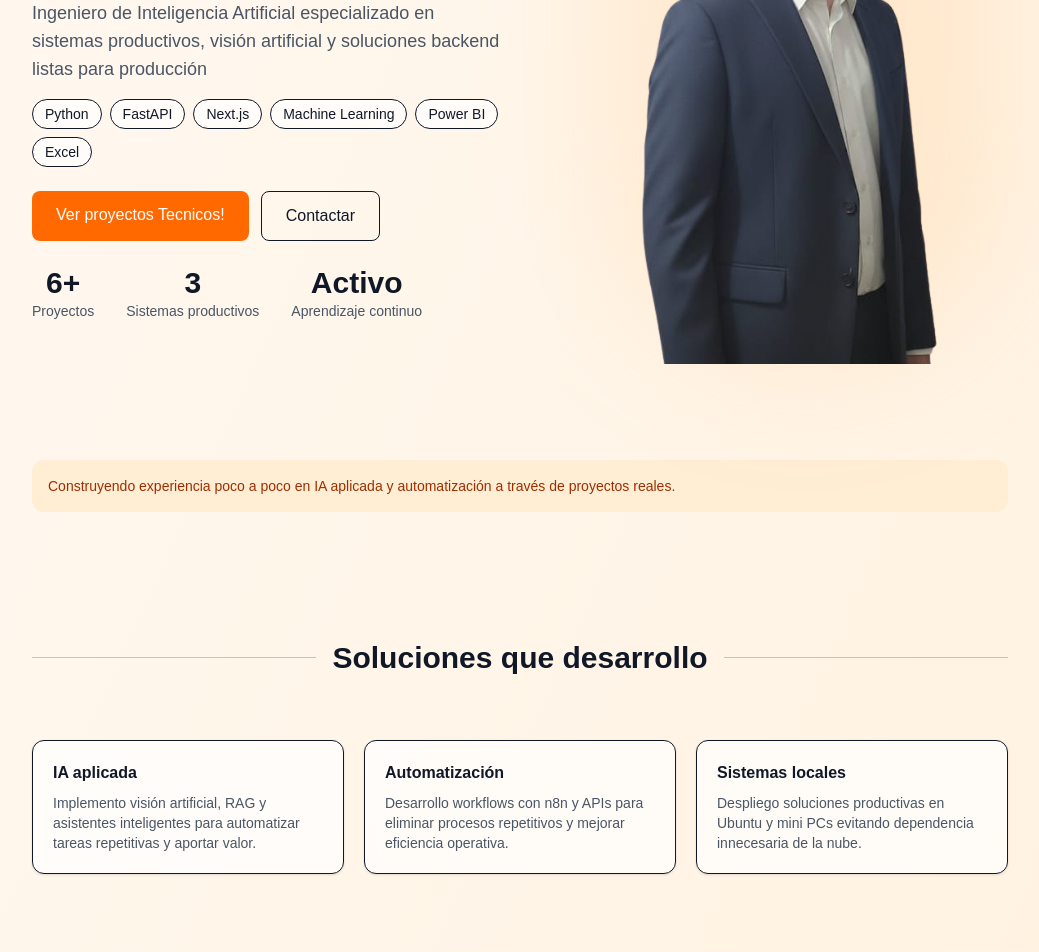
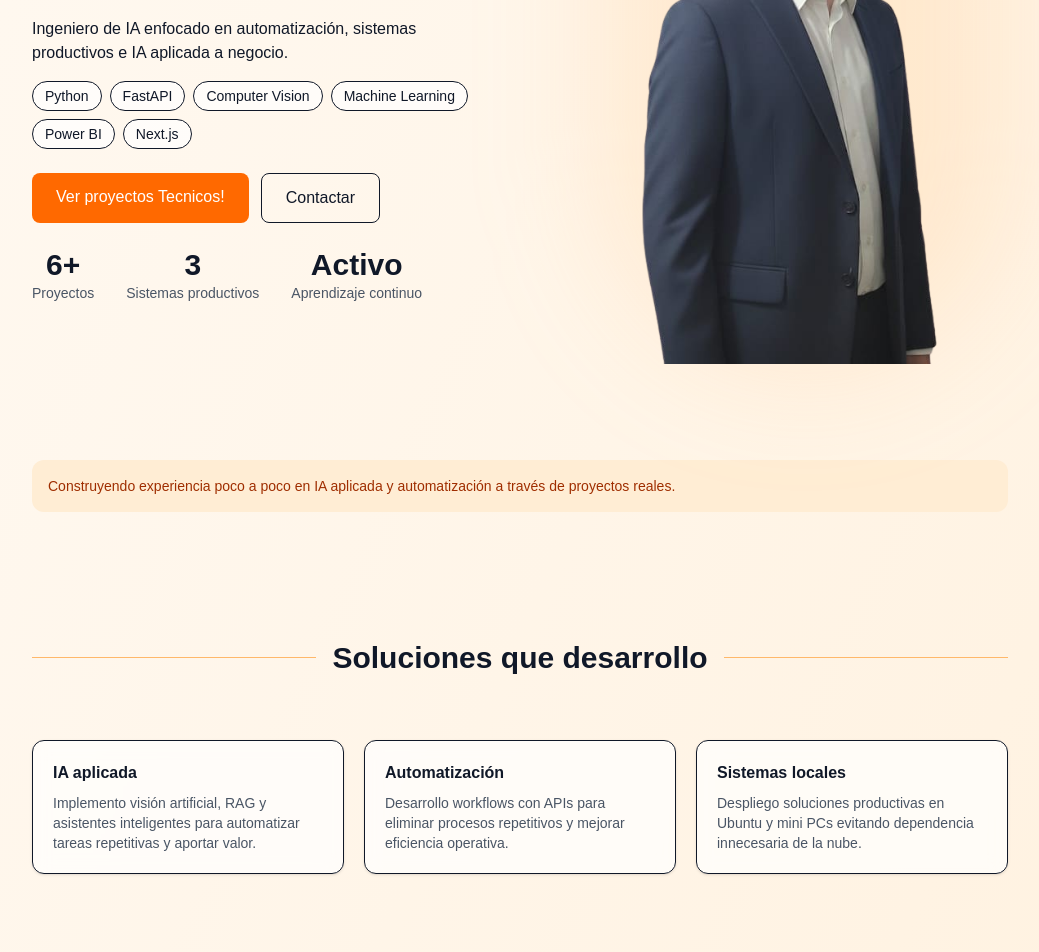
Before and after one commit to Jaume92/jaumerrm_web, a Next.js app: page / in a window 1280 px wide. Shown: the part 520-1472 px from the top of the page, without its empty margins (120-1159 px from the left). Built offline with nearby package versions, Linux system fonts and the light colour scheme.

Commit message:
animacion

```diff
--- a/app/page.tsx
+++ b/app/page.tsx
@@ -1,5 +1,7 @@
 "use client";
 
+import Reveal from "@/components/Reveal";
+import { motion } from "framer-motion";
 import Link from "next/link";
 import { useState } from "react";
 
@@ -39,7 +41,7 @@ export default function Home() {
 
 
               <Link href="/projects" onClick={() => setMenuOpen(false)} className="block px-3 py-2 rounded-lg hover:bg-orange-100">
-                Proyectos
+                Proyectos tecnicos
               </Link>
 
               <Link href="/cv" onClick={() => setMenuOpen(false)} className="block px-3 py-2 rounded-lg hover:bg-orange-100">
@@ -75,24 +77,58 @@ export default function Home() {
           </span>
 
           <h1 className="text-2xl sm:text-4xl md:text-6xl font-bold leading-tight">
-            Desarrollo soluciones IA y backend
-            <span className="text-orange-500"> con enfoque práctico</span>
+            Soluciones de Inteligencia Artificial para negocio y automatización.
+            <span className="text-orange-500"> </span>
           </h1>
 
           <p className="mt-4 text-base md:text-lg text-gray-600 max-w-xl">
-            Ingeniero de Inteligencia Artificial especializado en sistemas productivos, visión artificial y soluciones backend listas para producción
+
           </p>
+           Ingeniero de IA enfocado en automatización, sistemas productivos e IA aplicada a negocio.
 
           {/* STACK */}
-          <div className="mt-4 flex flex-wrap gap-2 text-xs md:text-sm">
-            <span className="px-3 py-1 rounded-full bg-white/70 border">Python</span>
-            <span className="px-3 py-1 rounded-full bg-white/70 border">FastAPI</span>
-            <span className="px-3 py-1 rounded-full bg-white/70 border">Next.js</span>
-            <span className="px-3 py-1 rounded-full bg-white/70 border">Machine Learning</span>
-            <span className="px-3 py-1 rounded-full bg-white/70 border">Power BI</span>
-            <span className="px-3 py-1 rounded-full bg-white/70 border">Excel</span>
-
-          </div>
+<motion.div
+  className="mt-4 flex flex-wrap gap-2 text-xs md:text-sm"
+  initial="hidden"
+  whileInView="show"
+  viewport={{ once: true, amount: 0.10 }}
+  variants={{
+    hidden: {},
+    show: {
+      transition: {
+        staggerChildren: 1,
+      },
+    },
+  }}
+>
+  {[
+    "Python",
+    "FastAPI",
+    "Computer Vision",
+    "Machine Learning",
+    "Power BI",
+    "Next.js",
+  ].map((tech) => (
+    <motion.span
+      key={tech}
+      className="px-3 py-1 rounded-full bg-white/70 border"
+      variants={{
+        hidden: { opacity: 0, y: 10 },
+        show: {
+          opacity: 1,
+          y: 0,
+          x: [0, -2, 2, -2, 2, 0], // 👈 micro-zumbido
+        },
+      }}
+      transition={{
+        duration: 0.6,
+        ease: "easeInOut",
+      }}
+    >
+      {tech}
+    </motion.span>
+  ))}
+</motion.div>
 
           {/* BOTONES */}
           <div className="mt-6 flex flex-wrap gap-3">
@@ -158,7 +194,7 @@ export default function Home() {
           Construyendo experiencia poco a poco en IA aplicada y automatización a través de proyectos reales.
         </div>
       </section>
-
+<Reveal delay={0.2}>
       {/*Soluciones que desarrollo */}
 <section className="max-w-5xl mx-auto px-6 pb-20">
 
@@ -177,6 +213,7 @@ export default function Home() {
 
 
   {/* TARJETAS */}
+
   <div className="mt-8 grid md:grid-cols-3 gap-5">
 
     <div className="rounded-xl border bg-white/70 backdrop-blur p-5 shadow-sm transition hover:shadow-md hover:-translate-y-1">
@@ -189,7 +226,7 @@ export default function Home() {
                   <div className="rounded-xl border bg-white/70 backdrop-blur p-5 shadow-sm transition hover:shadow-md hover:-translate-y-1">
                       <h3 className="font-semibold">Automatización</h3>
                   <p className="mt-2 text-sm text-gray-600">
-        Desarrollo workflows con n8n y APIs para eliminar procesos repetitivos y mejorar eficiencia operativa.
+        Desarrollo workflows con APIs para eliminar procesos repetitivos y mejorar eficiencia operativa.
                   </p>
                      </div>
 
@@ -203,8 +240,11 @@ export default function Home() {
                </div>
            </section>
 
+           </Reveal>
+
 
       {/* Cómo aporto valor */}
+      <Reveal delay={0.4}>
       <section className="max-w-5xl mx-auto px-6 pb-20">
         <div className="flex items-center gap-4 my-12">
                <div className="flex-1 h-px bg-orange-400"></div>
@@ -243,10 +283,15 @@ export default function Home() {
         </div>
       </section>
 
+      </Reveal>
+
 
 
 {/* PROYECTOS */}
+<Reveal delay={0.20}>
 <section className="max-w-5xl mx-auto px-12 pb-20">
+
+  {/* TÍTULO */}
   <div className="flex items-center gap-4 my-10">
     <div className="flex-1 h-px bg-gray-400"></div>
 
@@ -257,7 +302,7 @@ export default function Home() {
     <div className="flex-1 h-px bg-gray-400"></div>
   </div>
 
-  {/* LEAN AI DESTACADO */}
+  {/* PROYECTO DESTACADO */}
   <div className="mt-8 max-w-3xl mx-auto">
     <h3 className="font-semibold text-center">
       Lean AI Assistant — IA para mejora continua
@@ -274,7 +319,6 @@ export default function Home() {
         className="w-full h-full"
         src="https://www.youtube.com/embed/Ki_d4YFjgL4"
         title="Lean AI Assistant Demo"
-        allow="accelerometer; autoplay; clipboard-write; encrypted-media; gyroscope; picture-in-picture"
         allowFullScreen
       />
     </div>
@@ -302,6 +346,7 @@ export default function Home() {
     <div className="mt-10 grid md:grid-cols-2 gap-6">
 
       {/* POLLERIA */}
+      <Reveal delay={0.15}>
         <div className="rounded-xl border bg-white/70 backdrop-blur p-5 shadow-sm transition hover:shadow-md hover:-translate-y-1">
           <h3 className="font-semibold">Pollería App — Sistema de pedidos</h3>
           <p className="mt-2 text-sm text-gray-600">
@@ -314,8 +359,10 @@ export default function Home() {
             </Link>
           </div>
         </div>
+      </Reveal>
 
       {/* DETECTOR HUMO */}
+      <Reveal delay={0.17}>
         <div className="rounded-xl border bg-white/70 backdrop-blur p-5 shadow-sm transition hover:shadow-md hover:-translate-y-1">
           <h3 className="font-semibold">Detector de humo y fuego</h3>
           <p className="mt-2 text-sm text-gray-600">
@@ -328,9 +375,12 @@ export default function Home() {
             </Link>
           </div>
         </div>
+      </Reveal>
 
     </div>
+
   </section>
+</Reveal>
 
 {/* FOOTER */}
 <footer className="border-t bg-white/70 backdrop-blur">
@@ -339,11 +389,21 @@ export default function Home() {
     <span>© {new Date().getFullYear()} Jaume Ruiz — Portfolio técnico</span>
 
     <div className="flex gap-4">
-            <a href="https://github.com/Jaume92" target="_blank" className="hover:text-orange-600 transition">
+      <a
+        href="https://github.com/Jaume92"
+        target="_blank"
+        rel="noopener noreferrer"
+        className="hover:text-orange-600 transition"
+      >
         GitHub
       </a>
 
-            <a href="https://www.linkedin.com" target="_blank" className="hover:text-orange-600 transition">
+      <a
+        href="https://www.linkedin.com"
+        target="_blank"
+        rel="noopener noreferrer"
+        className="hover:text-orange-600 transition"
+      >
         LinkedIn
       </a>
     </div>
--- /dev/null
+++ b/components/Reveal.jsx
@@ -0,0 +1,16 @@
+"use client";
+
+import { motion } from "framer-motion";
+
+export default function Reveal({ children, delay = 0 }) {
+  return (
+    <motion.div
+      initial={{ opacity: 0, y: 40 }}
+      whileInView={{ opacity: 1, y: 0 }}
+      transition={{ duration: 0.6, delay }}
+      viewport={{ once: true }}
+    >
+      {children}
+    </motion.div>
+  );
+}
--- a/package.json
+++ b/package.json
@@ -9,6 +9,7 @@
     "lint": "eslint"
   },
   "dependencies": {
+    "framer-motion": "^12.34.2",
     "next": "16.1.3",
     "react": "19.2.3",
     "react-dom": "19.2.3"
```
Also changed, not shown: 1 other file (tests, documents, lock files or other folders). Lines whose indentation alone changed are shown as unchanged.
